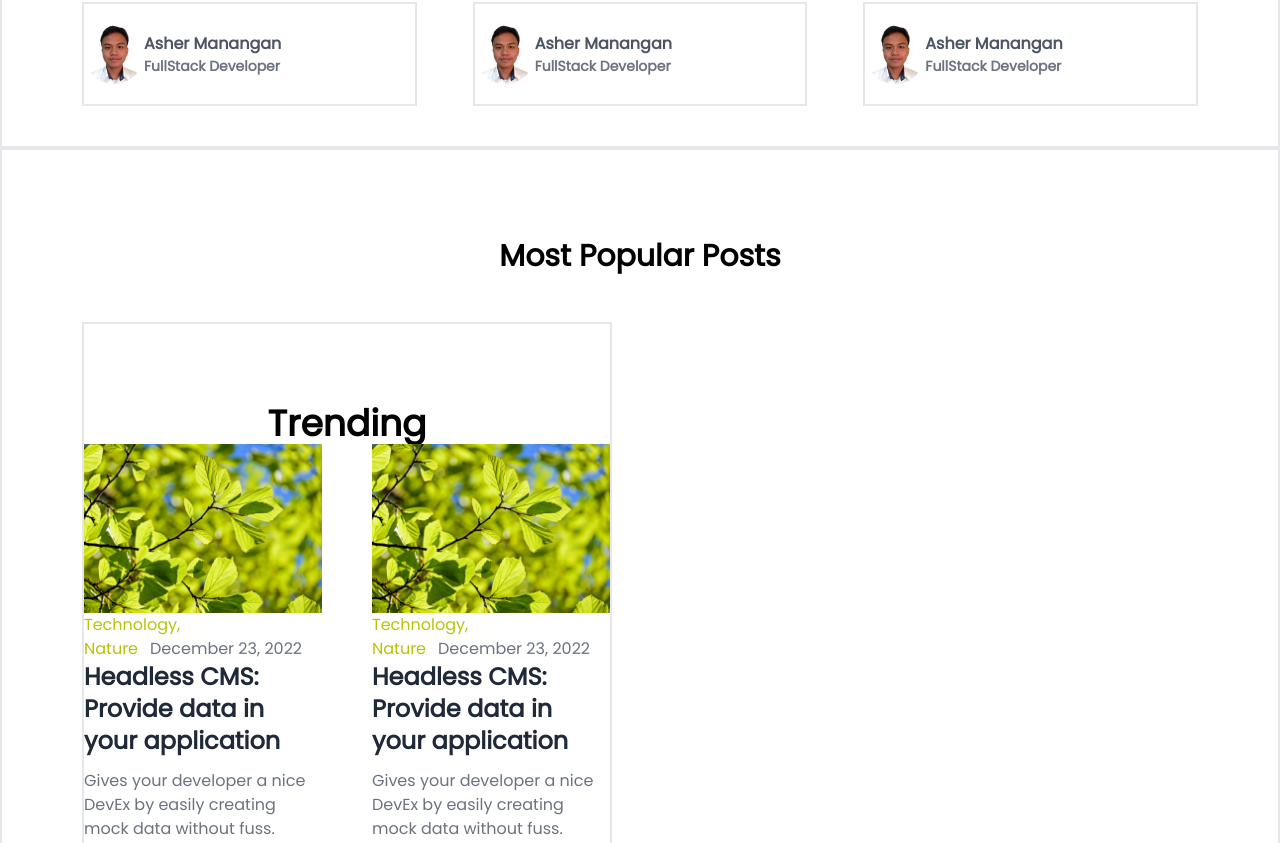
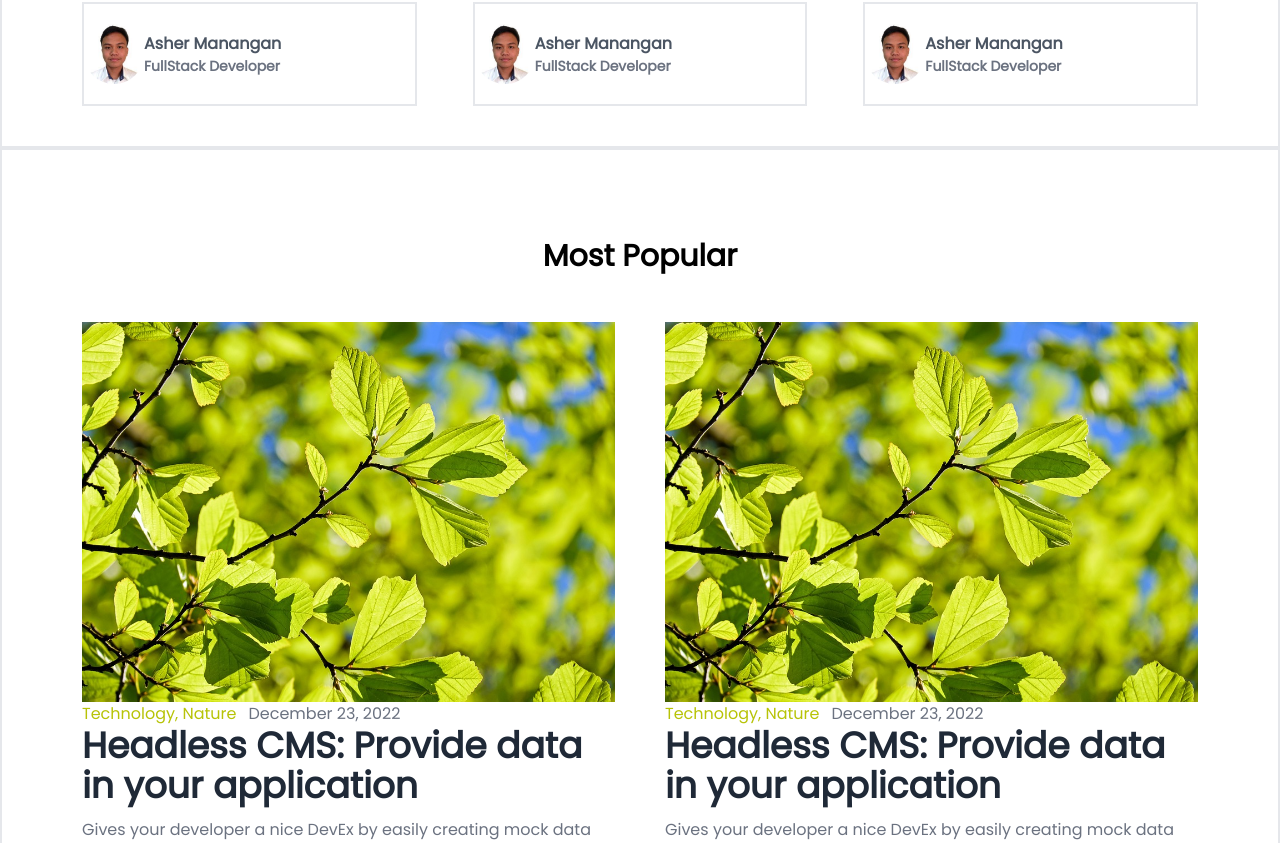
Before and after one commit to green-side-projects/my-blog, a Next.js app: page / in a window 1280 px wide. Shown: the part 2069-2912 px from the top of the page. Built offline with nearby package versions, Linux system fonts and the light colour scheme.

Commit message:
add most popular section

```diff
--- a/components/MostPopularPost.tsx
+++ b/components/MostPopularPost.tsx
@@ -10,15 +10,10 @@ type Props = {};
 export default function MostPopularPost({}: Props) {
   return (
     <section className="border-2 container mx-auto md:px-20 py-10">
-      <h1 className="font-bold text-3xl py-12 text-center">
-        Most Popular Posts
-      </h1>
-      {/*if it is below the medium devices only add 1 column else on md 2 cols else on lg 3*/}
-      <div className="grid md:grid-cols-2 lg:grid-cols-2 gap-14">
-        <section className="py-20 border-2">
-          <div className="container mx-auto md:px-20">
-            <h1 className="font-bold text-4xl text-center">Trending</h1>
-          </div>
+      <h1 className="font-bold text-3xl py-12 text-center">Most Popular</h1>
+      {/*Most Popular*/}
+
+      {/*swiper*/}
       <Swiper
         spaceBetween={50}
         slidesPerView={2}
@@ -41,20 +36,18 @@ export default function MostPopularPost({}: Props) {
         ...
       </Swiper>
     </section>
-      </div>
-    </section>
   );
 }
 
 function Article() {
   return (
-    <div className="item">
+    <div className="grid">
       <div className="images">
         <Link href="/">
           <Image
             src={"/images/featuredImage.jpg"}
-            width={"500"}
-            height={"300"}
+            width={"600"}
+            height={"400"}
             alt="FeaturedArticleImage"
           />
         </Link>
@@ -69,7 +62,7 @@ function Article() {
           <div className="title">
             <Link
               href={"/"}
-              className="text-4xl md:text-2xl font-bold text-gray-800 hover:text-gray-600"
+              className="text-3xl md:text-4xl font-bold text-gray-800 hover:text-gray-600"
             >
               Headless CMS: Provide data in your application
             </Link>
```
Lines whose indentation alone changed are shown as unchanged.
